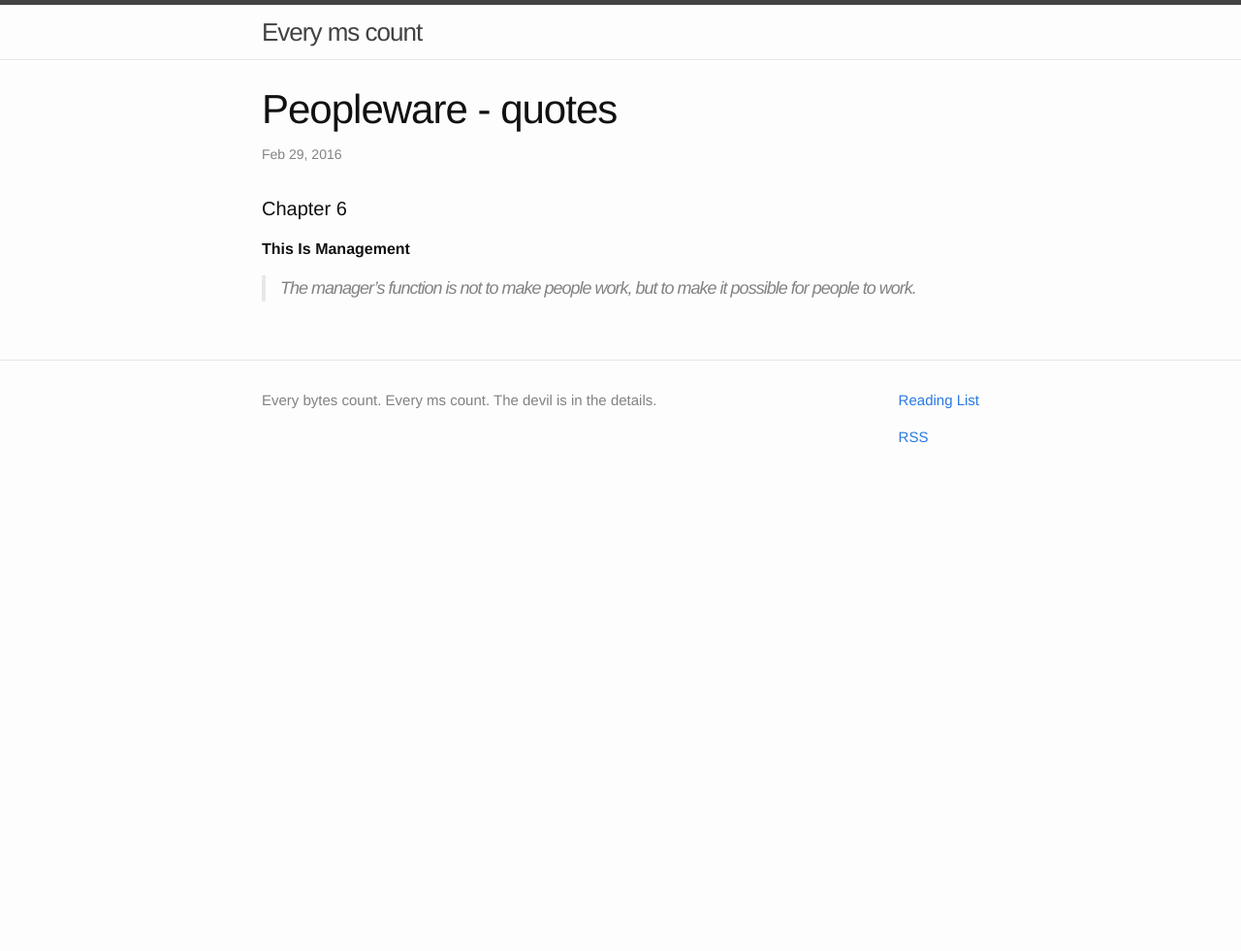
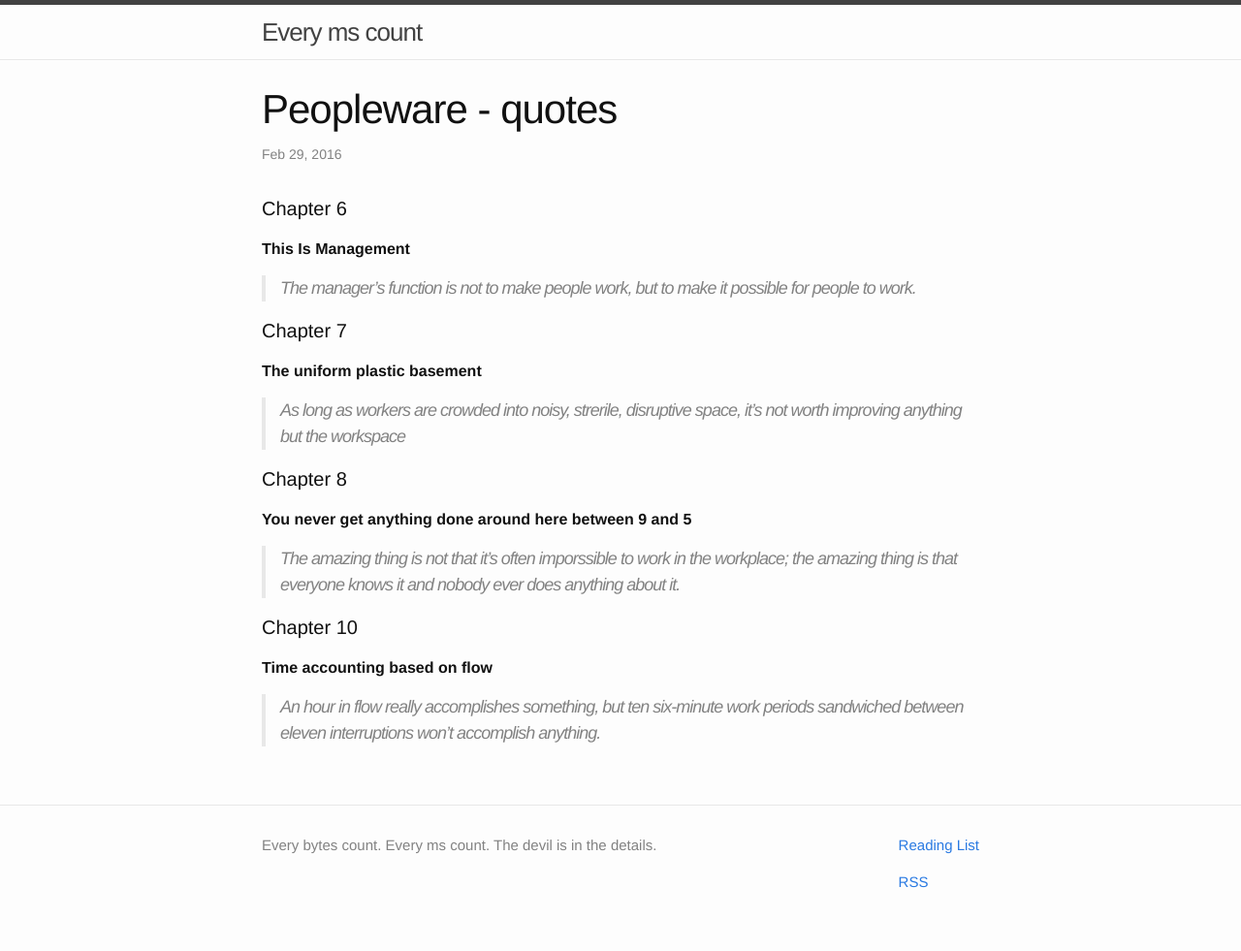
Before and after one commit to mipstian/genintho.github.io, a Jekyll site: the page built from _posts/2016-02-29-peopleware-quotes.md, in a window 1280 px wide. Shown: the whole page at 97% size. Built offline with Jekyll 4.4.1, drawn with Linux system fonts in a browser that asks for light colours; before the commit the page ends 900 px from its top, so only the background shows below that.

Commit message:
more quotes

```diff
--- a/_includes/head.html
+++ b/_includes/head.html
@@ -1,6 +1,6 @@
 <head>
     <meta charset="utf-8">
-    <meta name="viewport" content="width=device-width initial-scale=1" />
+    <meta name="viewport" content="width=device-width, initial-scale=1">
     <meta http-equiv="X-UA-Compatible" content="IE=edge">
 
     <title>{% if page.title %}{{ page.title }}{% else %}{{ site.title }}{% endif %}</title>
--- a/_posts/2016-02-29-peopleware-quotes.md
+++ b/_posts/2016-02-29-peopleware-quotes.md
@@ -10,3 +10,27 @@
 __This Is Management__
 
 > The manager's function is not to make people work, but to make it possible for people to work.
+
+#### Chapter 7
+
+__The uniform plastic basement__
+
+> As long as workers are crowded into noisy, strerile, disruptive space,
+it's not worth improving anything but the workspace
+
+
+#### Chapter 8
+
+__You never get anything done around here between 9 and 5__
+
+> The amazing thing is not that it's often imporssible to work in the
+workplace; the amazing thing is that everyone knows it and nobody ever
+does anything about it.
+
+#### Chapter 10
+
+__Time accounting based on flow__
+
+> An hour in flow really accomplishes something, but ten six-minute work
+periods sandwiched between eleven interruptions won't accomplish
+anything.
```
